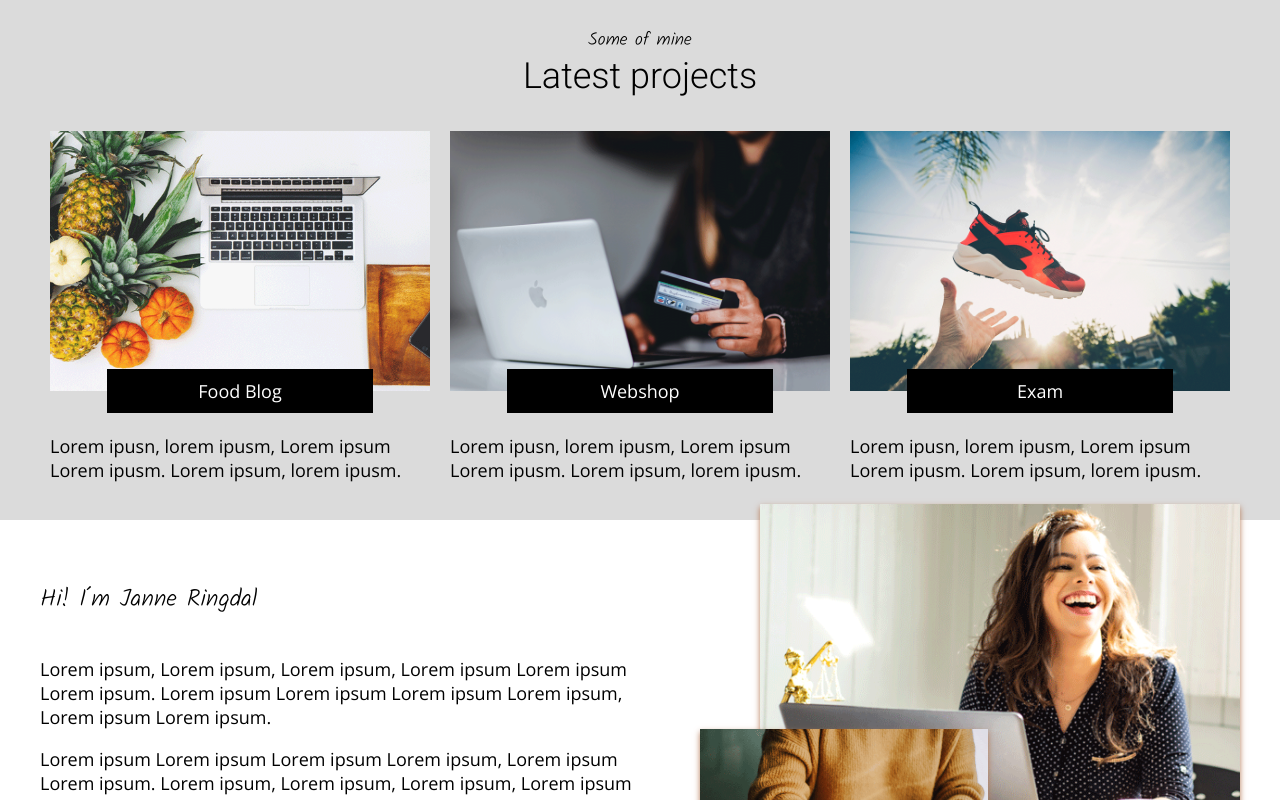
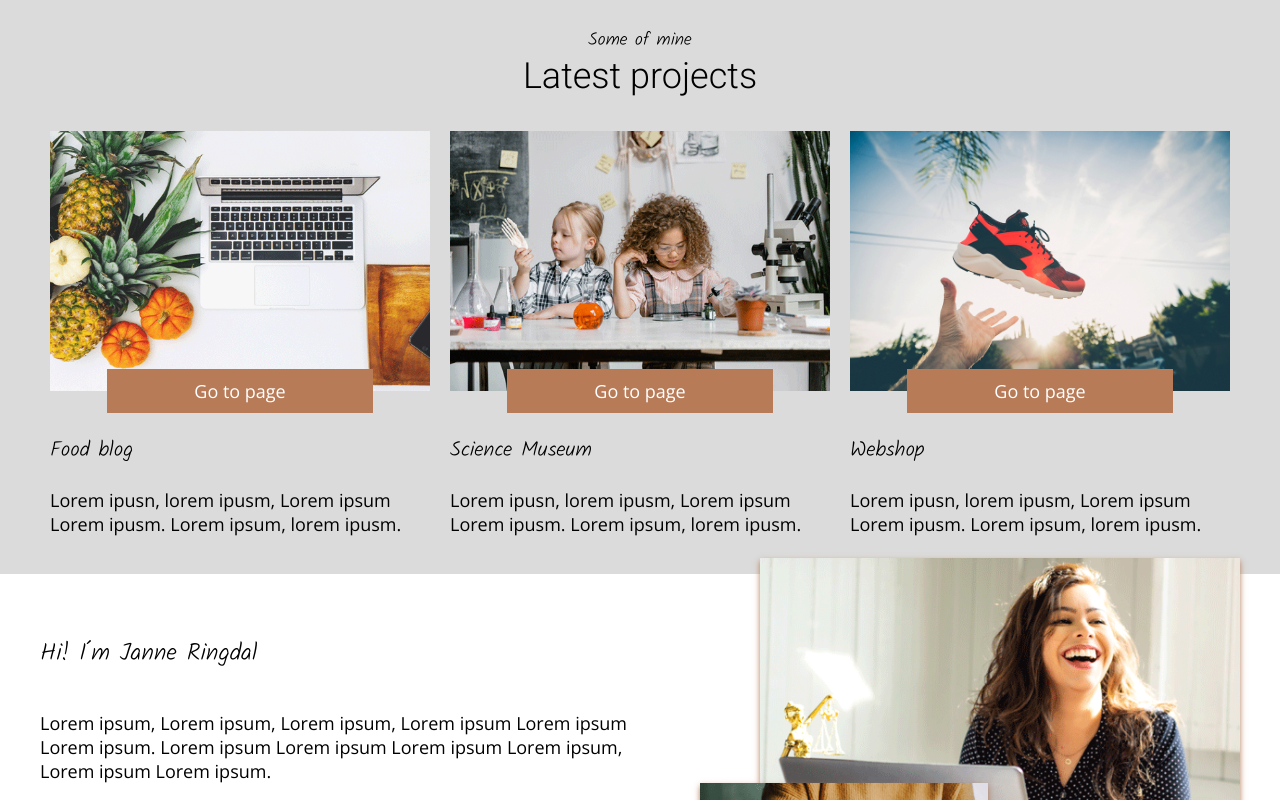
Before and after one commit to Janne-R/portfolio2, a React (Create React App) app: page / in a window 1280 px wide. Shown: the part 740-1540 px from the top of the page. Built offline with nearby package versions, Linux system fonts and the light colour scheme.

Commit message:
projects links github

```diff
--- a/src/components/AboutMeIntro.js
+++ b/src/components/AboutMeIntro.js
@@ -3,6 +3,7 @@ import { HandWrittenH1 } from "../components/Handwritten";
 import ImageWithShadow from "../components/BackgroundImageWithShadow";
 import BlockContainer from "./BlockContainer";
 import StyledALink from "./StyledALink";
+import { NavLink } from "react-router-dom";
 
 const H1 = styled(HandWrittenH1)`
 text-align: start;
--- a/src/components/AllProjects.js
+++ b/src/components/AllProjects.js
@@ -26,17 +26,22 @@ const AllProjects = () => {
         <H2>
           All Projects
         </H2>
-
         <Grid>
-          <Block backgroundColor="#B77B58" title="Link" headline="Headline project name" p="Lorem ipusn, lorem ipusm, Lorem ipsum
+          <Block href="https://compassionate-dubinsky-a5f5e6.netlify.app/" backgroundColor="#B77B58" title="Go to page" headline="Food blog" p="Lorem ipusn, lorem ipusm, Lorem ipsum
+          Lorem ipusm. Lorem ipsum, lorem ipusm. " img="images/foodResize.png" />
+          <Block href="https://infallible-edison-9d74c3.netlify.app//" backgroundColor="#B77B58" title="Go to page" headline="Science Museum" p="Lorem ipusn, lorem ipusm, Lorem ipsum
+          Lorem ipusm. Lorem ipsum, lorem ipusm. " img="images/museum.png" />
+          <Block href="https://nostalgic-lewin-36004d.netlify.app/" backgroundColor="#B77B58" title="Go to page" headline="Webshop" p="Lorem ipusn, lorem ipusm, Lorem ipsum
+          Lorem ipusm. Lorem ipsum, lorem ipusm. " img="images/shoeResize.png" />
+          <Block backgroundColor="#B77B58" title="Go to page" headline="Headline project name" p="Lorem ipusn, lorem ipusm, Lorem ipsum
     Lorem ipusm. Lorem ipsum, lorem ipusm." img="images/designResize.png" />
-          <Block backgroundColor="#B77B58" title="Link" headline="Headline project name" p="Lorem ipusn, lorem ipusm, Lorem ipsum
+          <Block backgroundColor="#B77B58" title="Go to page" headline="Headline project name" p="Lorem ipusn, lorem ipusm, Lorem ipsum
     Lorem ipusm. Lorem ipsum, lorem ipusm." img="images/designResize.png" />
-          <Block backgroundColor="#B77B58" title="Link" headline="Headline project name" p="Lorem ipusn, lorem ipusm, Lorem ipsum
+          <Block backgroundColor="#B77B58" title="Go to page" headline="Headline project name" p="Lorem ipusn, lorem ipusm, Lorem ipsum
     Lorem ipusm. Lorem ipsum, lorem ipusm." img="images/designResize.png" />
-          <Block backgroundColor="#B77B58" title="Link" headline="Headline project name" p="Lorem ipusn, lorem ipusm, Lorem ipsum
+          <Block backgroundColor="#B77B58" title="Go to page" headline="Headline project name" p="Lorem ipusn, lorem ipusm, Lorem ipsum
     Lorem ipusm. Lorem ipsum, lorem ipusm." img="images/designResize.png" />
-          <Block backgroundColor="#B77B58" title="Link" headline="Headline project name" p="Lorem ipusn, lorem ipusm, Lorem ipsum
+          <Block backgroundColor="#B77B58" title="Go to page" headline="Headline project name" p="Lorem ipusn, lorem ipusm, Lorem ipsum
     Lorem ipusm. Lorem ipsum, lorem ipusm." img="images/designResize.png" />
         </Grid>
       </BlockContainer>
--- a/src/components/Block.js
+++ b/src/components/Block.js
@@ -30,8 +30,14 @@ const H3 = styled(HandWrittenH3)`
 text-align:start;
 `;
 
+const A = styled.a`
+text-decoration: none;
+color: ${({ theme }) => theme.colors.dark};
+`;
+
 const Block = (props) => {
   return (
+    <A href={props.href}>
       <BlockContainer>
         <BgImg img={props.img} height={"260px"} />
         <ProjectTitle backgroundColor={props.backgroundColor}>
@@ -44,6 +50,7 @@ const Block = (props) => {
         </H3>
         <p>{props.p} </p>
       </BlockContainer>
+    </A>
   );
 };
 
--- a/src/components/LatestProjects.js
+++ b/src/components/LatestProjects.js
@@ -23,11 +23,11 @@ const LatestProjects = () => {
           <H1>Latest projects</H1>
         </CenterHeadline>
         <Flex>
-          <Block backgroundColor="black" title="Food Blog" p="Lorem ipusn, lorem ipusm, Lorem ipsum
+          <Block href="https://compassionate-dubinsky-a5f5e6.netlify.app/" backgroundColor="#B77B58" title="Go to page" headline="Food blog" p="Lorem ipusn, lorem ipusm, Lorem ipsum
           Lorem ipusm. Lorem ipsum, lorem ipusm. " img="images/foodResize.png" />
-          <Block backgroundColor="black" title="Webshop" p="Lorem ipusn, lorem ipusm, Lorem ipsum
-          Lorem ipusm. Lorem ipsum, lorem ipusm. " img="images/shopResize.png" />
-          <Block backgroundColor="black" title="Exam" p="Lorem ipusn, lorem ipusm, Lorem ipsum
+          <Block href="https://infallible-edison-9d74c3.netlify.app//" backgroundColor="#B77B58" title="Go to page" headline="Science Museum" p="Lorem ipusn, lorem ipusm, Lorem ipsum
+          Lorem ipusm. Lorem ipsum, lorem ipusm. " img="images/museum.png" />
+          <Block href="https://nostalgic-lewin-36004d.netlify.app/" backgroundColor="#B77B58" title="Go to page" headline="Webshop" p="Lorem ipusn, lorem ipusm, Lorem ipsum
           Lorem ipusm. Lorem ipsum, lorem ipusm. " img="images/shoeResize.png" />
         </Flex>
       </BlockContainer>
```
Also changed, not shown: public/images/museum.png (added), src/components/StyledALink.js (line endings or trailing spaces). Lines whose indentation alone changed are shown as unchanged.
